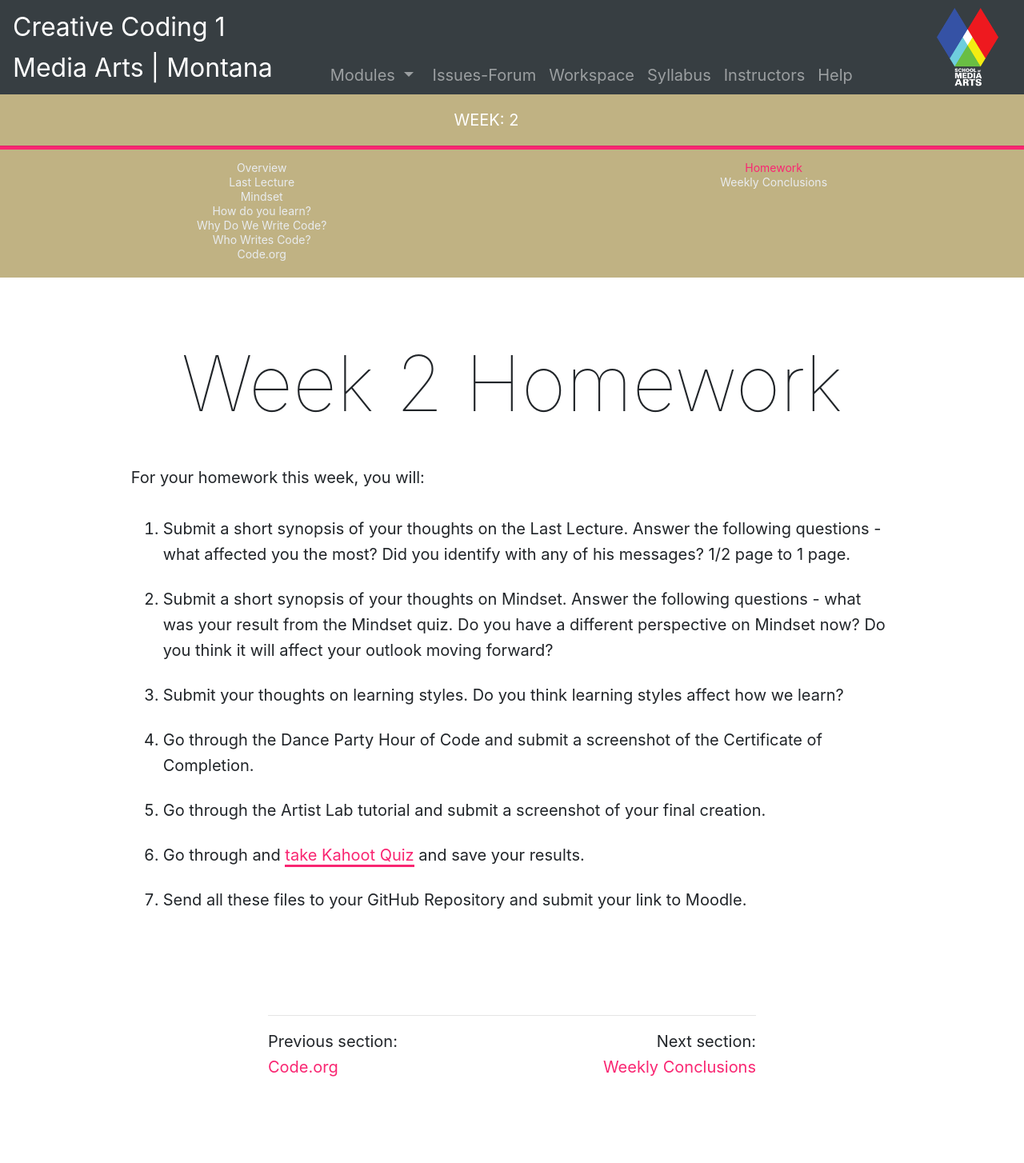
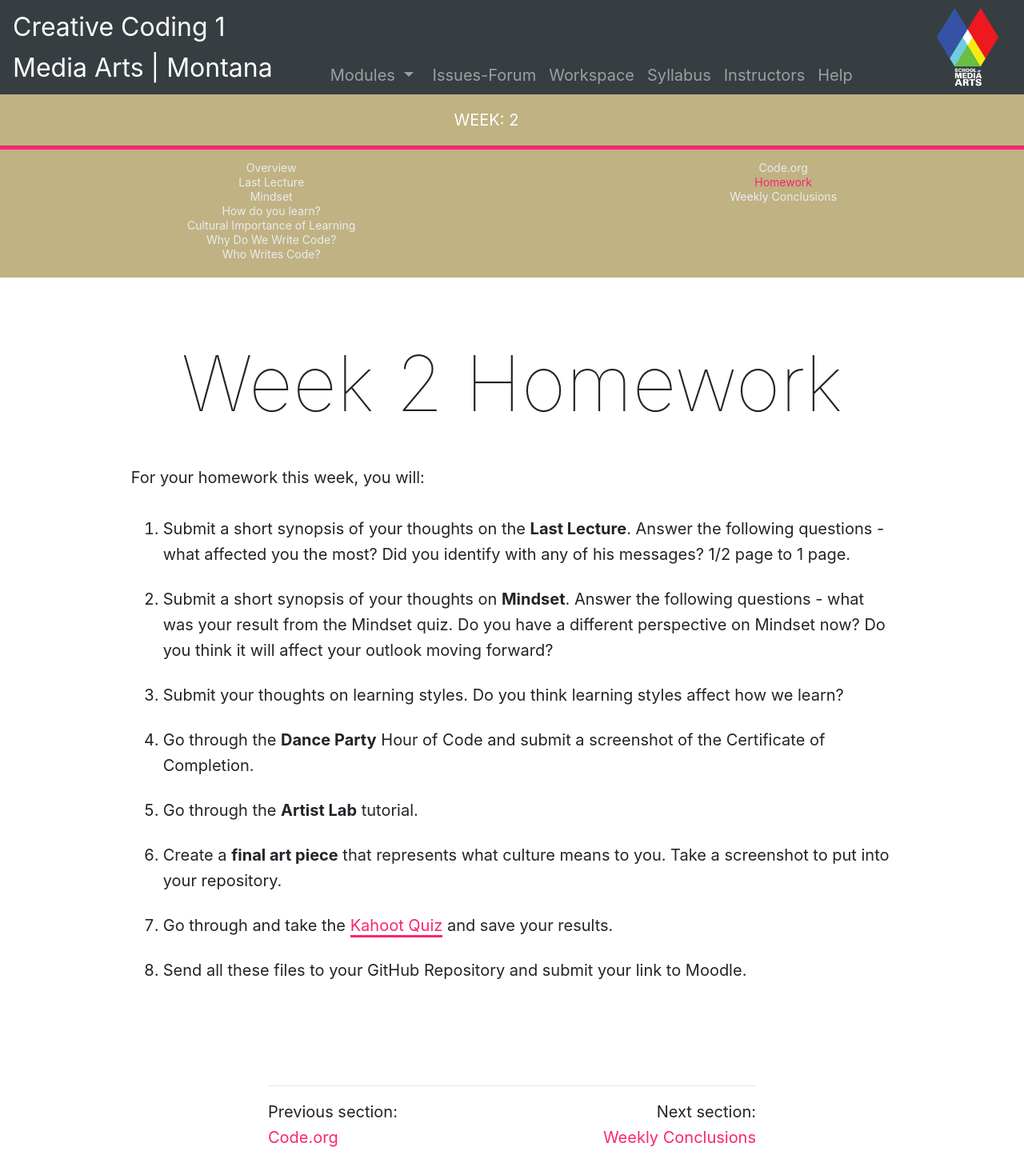
Before and after one commit to Montana-Media-Arts/120_CreativeCoding1-Spring2022, a Jekyll site: the page built from modules/week-2/_posts/2017-01-10-homework.md, in a window 1280 px wide. Shown: the whole page at 80% size. Built offline with Jekyll 4.4.1, drawn with Linux system fonts in a browser that asks for light colours; nearby versions of some CDN libraries; before the commit the page ends 1366 px from its top, so only the background shows below that.

Commit message:
updated the text

```diff
--- a/modules/week-2/_posts/2017-01-10-homework.md
+++ b/modules/week-2/_posts/2017-01-10-homework.md
@@ -8,10 +8,11 @@ jotted: false
 
 For your homework this week, you will:
 
-1. Submit a short synopsis of your thoughts on the Last Lecture.  Answer the following questions - what affected you the most?  Did you identify with any of his messages? 1/2 page to 1 page.
-2. Submit a short synopsis of your thoughts on Mindset.  Answer the following questions - what was your result from the Mindset quiz.  Do you have a different perspective on Mindset now?  Do you think it will affect your outlook moving forward?
+1. Submit a short synopsis of your thoughts on the <b>Last Lecture</b>.  Answer the following questions - what affected you the most?  Did you identify with any of his messages? 1/2 page to 1 page.
+2. Submit a short synopsis of your thoughts on <b>Mindset</b>.  Answer the following questions - what was your result from the Mindset quiz.  Do you have a different perspective on Mindset now?  Do you think it will affect your outlook moving forward?
 3. Submit your thoughts on learning styles.  Do you think learning styles affect how we learn?
-4. Go through the Dance Party Hour of Code and submit a screenshot of the Certificate of Completion.
-5. Go through the Artist Lab tutorial and submit a screenshot of your final creation.
-6. Go through and <a href="https://kahoot.it/challenge/03784645?challenge-id=84387498-97d5-4d82-ae4e-eabb1c94cf58_1642013742039" target="_blank">take Kahoot Quiz</a> and save your results.
-7. Send all these files to your GitHub Repository and submit your link to Moodle.
+4. Go through the <b>Dance Party</b> Hour of Code and submit a screenshot of the Certificate of Completion.
+5. Go through the <b>Artist Lab</b> tutorial.
+6. Create a <b>final art piece</b> that represents what culture means to you.  Take a screenshot to put into your repository.
+7. Go through and take the <a href="https://kahoot.it/challenge/03784645?challenge-id=84387498-97d5-4d82-ae4e-eabb1c94cf58_1642013742039" target="_blank"> Kahoot Quiz</a> and save your results.
+8. Send all these files to your GitHub Repository and submit your link to Moodle.
```
Also changed, not shown: modules/week-2/_posts/2017-01-05-cultural-importance.md (added, +27 -0 lines), modules/week-2/_posts/2017-01-04-type-of-learner copy.md (renamed from modules/week-2/_posts/2017-01-04-type-of-learner.md), modules/week-2/_posts/2017-01-06-why-write-cod.md (renamed from modules/week-2/_posts/2017-01-05-why-write-cod.md), modules/week-2/_posts/2017-01-07-who-writes-code.md (renamed from modules/week-2/_posts/2017-01-06-who-writes-code.md), modules/week-2/_posts/2017-01-08-codeorg.md (renamed from modules/week-2/_posts/2017-01-07-codeorg.md), 1 other file.
